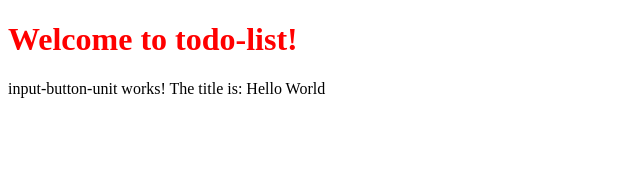
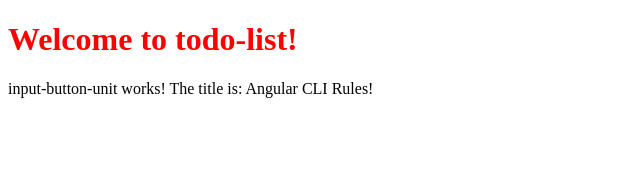
Before and after one commit to eleonorarocchi/ng-girls-todo-list, an Angular app: page / in a window 1280 px wide. Shown: the top 170 px of the page, without its empty margins (0-640 px from the left). Built offline with nearby package versions, Linux system fonts and the light colour scheme.

Commit message:
aggiornato componente

```diff
--- a/src/app/input-button-unit/input-button-unit.component.ts
+++ b/src/app/input-button-unit/input-button-unit.component.ts
@@ -6,10 +6,20 @@
   styleUrls: ['./input-button-unit.component.scss']
 })
 export class InputButtonUnitComponent implements OnInit {
-  title = 'Hello World';
-  constructor() { }
+  title: string = 'Hello World';
+
+  constructor() {
+    console.log('in constructor');
+    this.changeTitle('My First Angular App');
+    console.log(this.title);
+  }
 
   ngOnInit(): void {
+    this.title = 'Angular CLI Rules!';
   }
 
+  changeTitle(newTitle: string) {
+    console.log(newTitle);
+    this.title = newTitle;
+  }
 }
```
